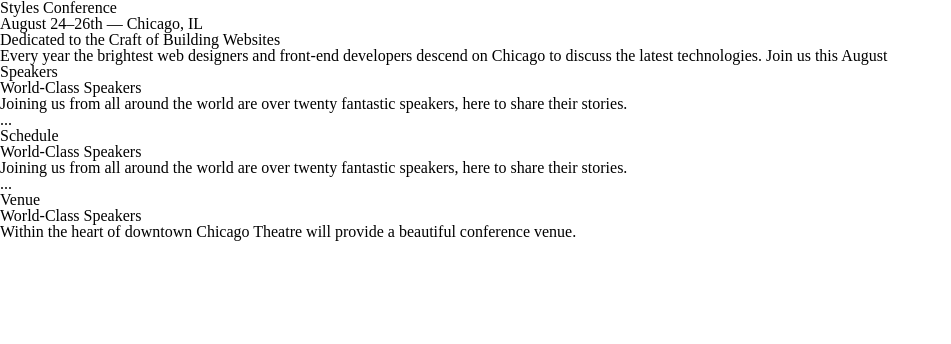
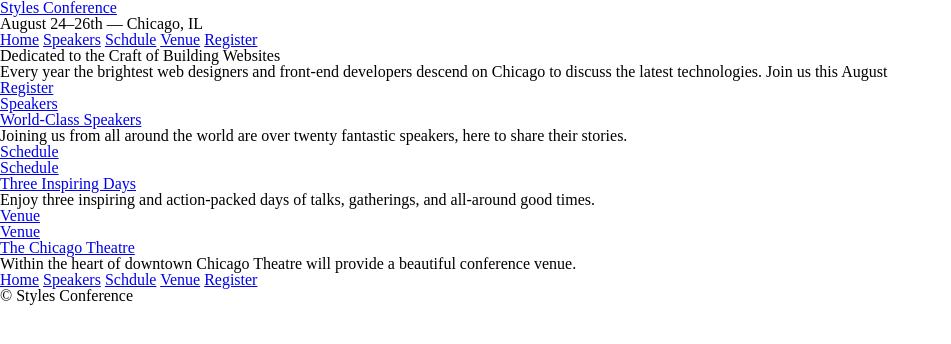
Before and after one commit to 276330/styles-conference, a plain HTML site: page index.html in a window 1280 px wide. Shown: the whole page, without its empty margins (0-951 px from the left). Drawn offline with Linux system fonts and the light colour scheme.

Commit message:
Update index.html

```diff
--- a/index.html
+++ b/index.html
@@ -7,45 +7,69 @@
     </head>
     <body>
         <header>
-            <h1>Styles Conference</h1>
+            <a href=index.html>Styles Conference</a>
             <h3><h3>August 24&ndash;26th &mdash; Chicago, IL</h3>
+            <nav>
+              <a href="index.html">Home</a>
+              <a href="speakers.html">Speakers</a>
+              <a href="schedule.html">Schdule</a>
+              <a href="venue.html">Venue</a>
+              <a href="register.html">Register</a>
+            </nav>
         </header>
         <section>
             <h2>Dedicated to the Craft of Building Websites</h2>
         <p>Every year the brightest web designers and front-end developers descend on Chicago to discuss the latest technologies. Join us this August</p>
+              <a href="register.html">Register</a>
         </section>
 
         <section>
 
             <section>
+            <a href="speakers.html">
               <h5>Speakers</h5>
               <h3>World-Class Speakers</h3>
+            </a>
               <p>Joining us from all around the world are over twenty fantastic speakers, here to share their stories.</p>
             </section>
 
-            ...
+
 
           </section>
 
           <section>
 
             <section>
+            <a href="schedule.html">Schedule
               <h5>Schedule</h5>
-              <h3>World-Class Speakers</h3>
-              <p>Joining us from all around the world are over twenty fantastic speakers, here to share their stories.</p>
+              <h3>Three Inspiring Days</h3>
+              </a>
+              <p>Enjoy three inspiring and action-packed days of talks, gatherings, and all-around good times.</p>
             </section>
 
-            ...
+
 
           </section>
 
           <section>
 
             <section>
+            <a href="venue.html">Venue
               <h5>Venue</h5>
-              <h3>World-Class Speakers</h3>
+              <h3>The Chicago Theatre</h3>
+            </a>
               <p>Within the heart of downtown Chicago Theatre will provide a beautiful conference venue.</p>
 
           </section>
+          <footer>
+            <nav>
+              <a href="index.html">Home</a>
+              <a href="speakers.html">Speakers</a>
+              <a href="schedule.html">Schdule</a>
+              <a href="venue.html">Venue</a>
+              <a href="register.html">Register</a>
+            </nav>
+            <small>&copy; Styles Conference</small>
+        </footer>
     </body>
 </html>
```
